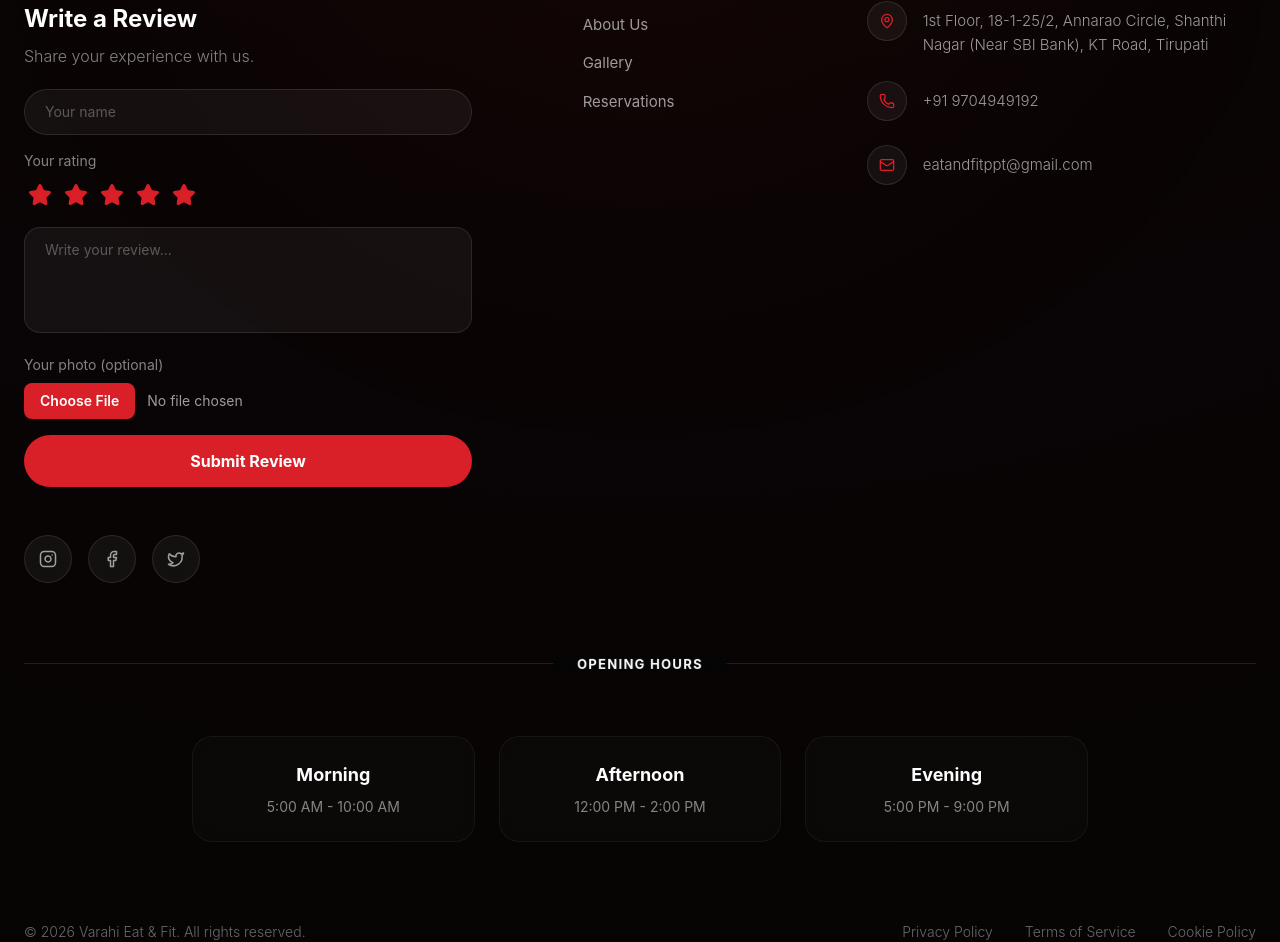
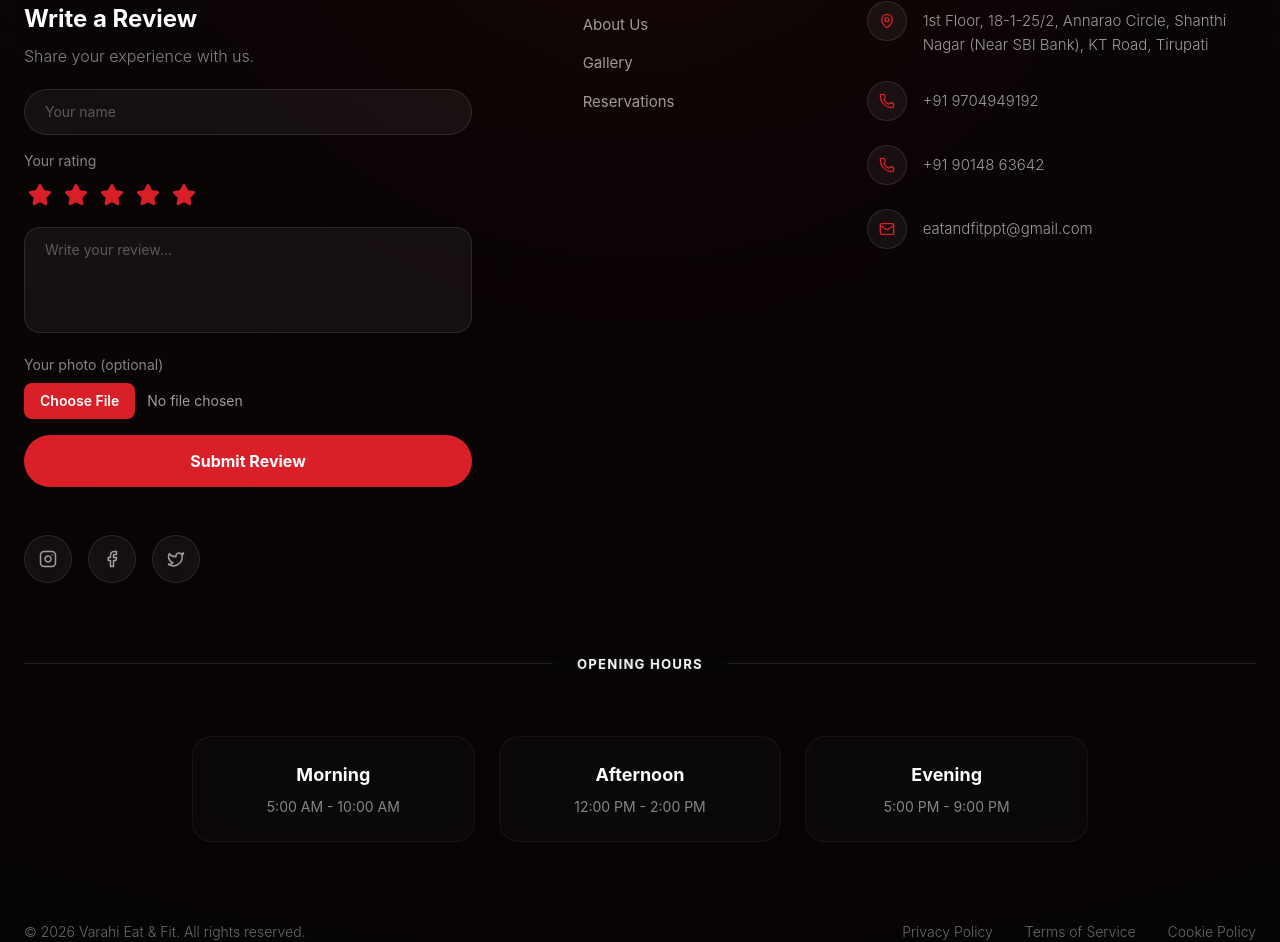
Before and after one commit to sunkarasivaprasad6-byte/varahieatandfit, a Next.js app: page / in a window 1280 px wide. Shown: the part 10548-11490 px from the top of the page. Built offline with nearby package versions, Linux system fonts and the light colour scheme; no server answers; the database is empty.

Commit message:
Add second contact phone number

```diff
--- a/components/Footer.tsx
+++ b/components/Footer.tsx
@@ -426,6 +426,20 @@ export default function Footer() {
 
                 </li>
 
+                {/* Second Phone */}
+
+                <li className="flex items-center gap-4 group cursor-pointer">
+
+                  <div className="w-10 h-10 rounded-full bg-white/5 border border-white/10 flex items-center justify-center shrink-0 group-hover:bg-[#d91f27]/10 group-hover:border-[#d91f27]/30 transition-colors">
+                    <Phone className="w-4 h-4 text-[#d91f27]" />
+                  </div>
+
+                  <span className="font-light group-hover:text-white transition-colors">
+                    +91 90148 63642
+                  </span>
+
+                </li>
+
                 {/* Email */}
 
                 <li className="flex items-center gap-4 group cursor-pointer">
```
